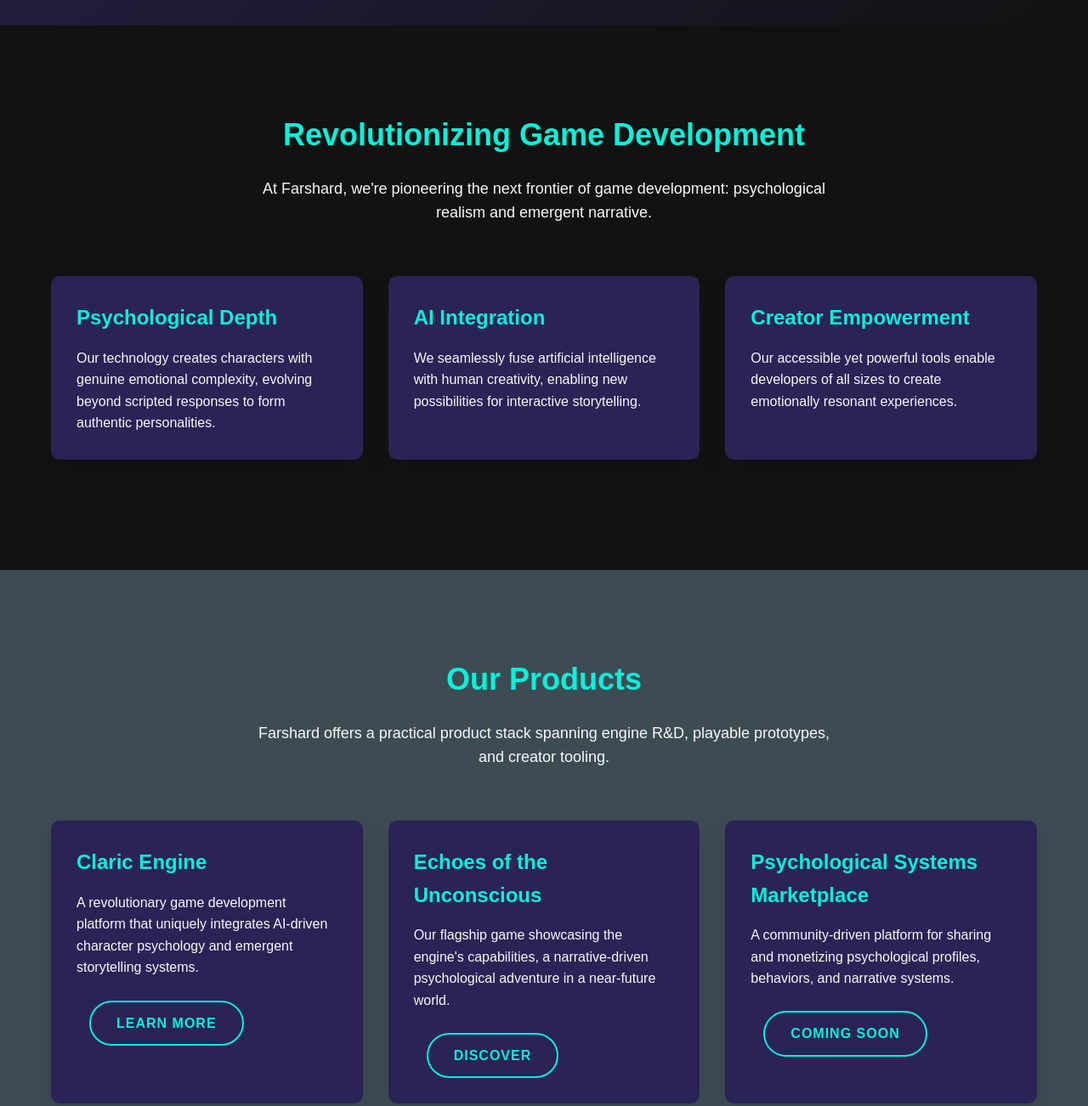
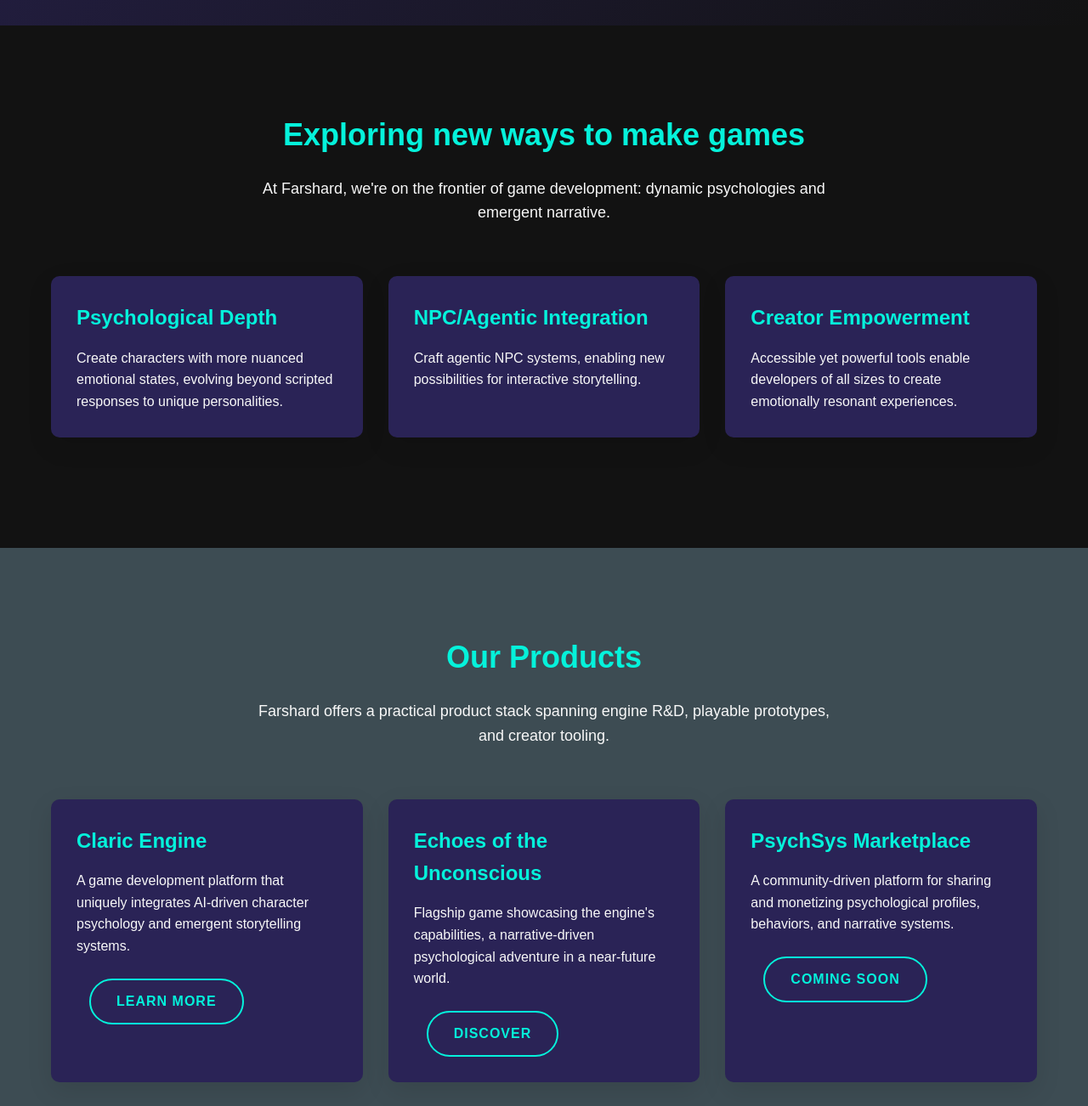
Before and after one commit to farshard/farshard.github.io, a plain HTML site: page index.html in a window 1280 px wide. Shown: the part 840-2142 px from the top of the page at 85% size. Drawn offline with Linux system fonts and the light colour scheme.

Commit message:
reconcile two versions of index.html

```diff
--- a/index.html
+++ b/index.html
@@ -330,21 +330,21 @@
     <section id="about" class="about">
         <div class="container">
             <div class="section-title">
-                <h2>Revolutionizing Game Development</h2>
-                <p>At Farshard, we're pioneering the next frontier of game development: psychological realism and emergent narrative.</p>
+                <h2>Exploring new ways to make games</h2>
+                <p>At Farshard, we're on the frontier of game development: dynamic psychologies and emergent narrative.</p>
             </div>
             <div class="cards">
                 <div class="card">
                     <h3>Psychological Depth</h3>
-                    <p>Our technology creates characters with genuine emotional complexity, evolving beyond scripted responses to form authentic personalities.</p>
+                    <p>Create characters with more nuanced emotional states, evolving beyond scripted responses to unique personalities.</p>
                 </div>
                 <div class="card">
-                    <h3>AI Integration</h3>
-                    <p>We seamlessly fuse artificial intelligence with human creativity, enabling new possibilities for interactive storytelling.</p>
+                    <h3>NPC/Agentic Integration</h3>
+                    <p>Craft agentic NPC systems, enabling new possibilities for interactive storytelling.</p>
                 </div>
                 <div class="card">
                     <h3>Creator Empowerment</h3>
-                    <p>Our accessible yet powerful tools enable developers of all sizes to create emotionally resonant experiences.</p>
+                    <p>Accessible yet powerful tools enable developers of all sizes to create emotionally resonant experiences.</p>
                 </div>
             </div>
         </div>
@@ -359,18 +359,18 @@
             <div class="cards">
                 <div class="card">
                     <h3>Claric Engine</h3>
-                    <p>A revolutionary game development platform that uniquely integrates AI-driven character psychology and emergent storytelling systems.</p>
+                    <p>A game development platform that uniquely integrates AI-driven character psychology and emergent storytelling systems.</p>
                     <br>
                     <a href="https://claricengine.com" class="btn btn-outline">Learn More</a>
                 </div>
                 <div class="card">
                     <h3>Echoes of the Unconscious</h3>
-                    <p>Our flagship game showcasing the engine's capabilities, a narrative-driven psychological adventure in a near-future world.</p>
+                    <p>Flagship game showcasing the engine's capabilities, a narrative-driven psychological adventure in a near-future world.</p>
                     <br>
                     <a href="https://echoes.claricengine.com" class="btn btn-outline">Discover</a>
                 </div>
                 <div class="card">
-                    <h3>Psychological Systems Marketplace</h3>
+                    <h3>PsychSys Marketplace</h3>
                     <p>A community-driven platform for sharing and monetizing psychological profiles, behaviors, and narrative systems.</p>
                     <br>
                     <a href="#" class="btn btn-outline">Coming Soon</a>
@@ -395,8 +395,8 @@
             <div class="media-player" aria-labelledby="high-estates-theme-heading">
                 <h3 id="high-estates-theme-heading">High Estates — Title Theme (In Production)</h3>
                 <p>Listen to the current theme build below as production progresses.</p>
-                <audio id="high-estates-theme" preload="none" controls loop autoplay>
-                    <source src="assets/audio/high-estates-theme.mp3" type="audio/mpeg">
+                <audio id="high-estates-theme" preload="none" controls>
+                    <source src="assets/audio/high-estates-theme-preview.mp3" type="audio/mpeg">
                     Your browser does not support the audio player.
                 </audio>
                 <div class="player-actions">
@@ -492,7 +492,7 @@
                 try {
                     await audio.play();
                 } catch (error) {
-                    status.textContent = 'Status: Unable to play audio. Add assets/audio/high-estates-theme-preview.mp3.';
+                    status.textContent = 'Status: Unable to play audio. Add assets/audio/high-estates-theme.mp3.';
                 }
             });
 
```
